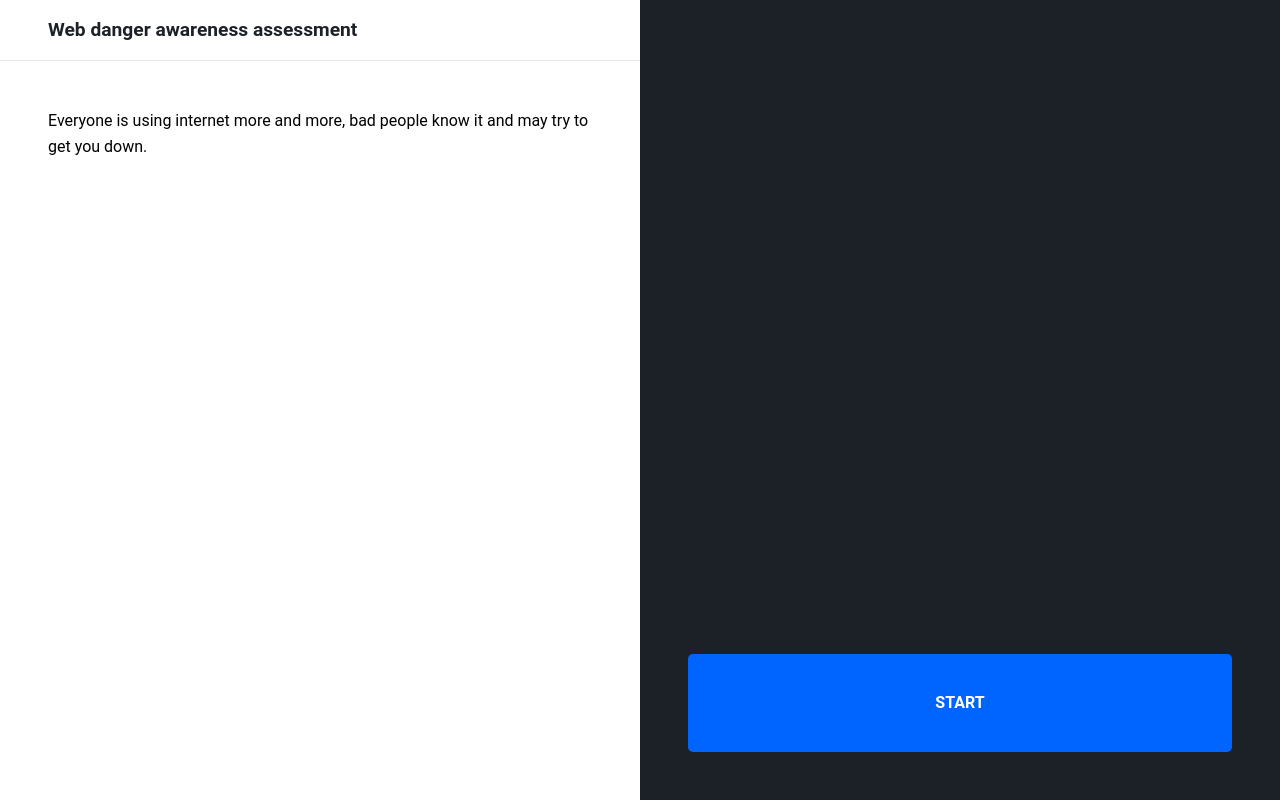
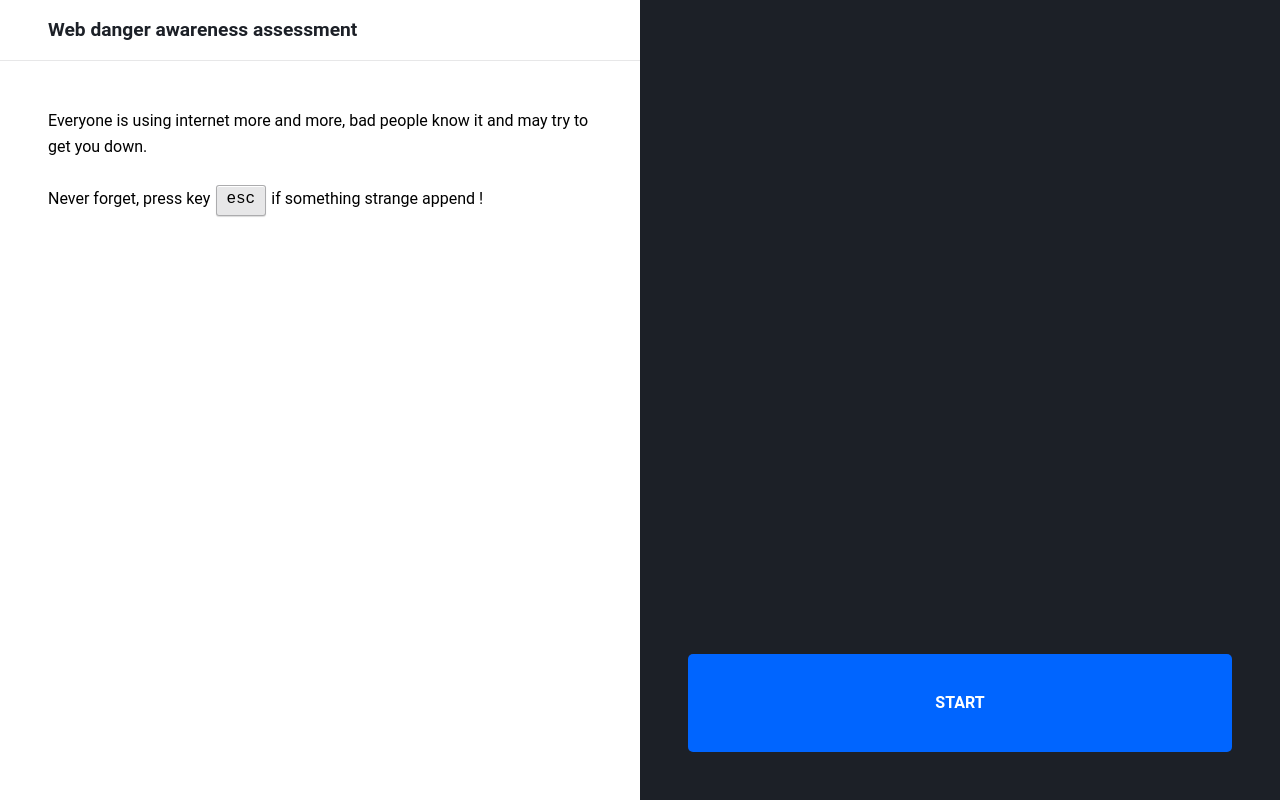
Before and after one commit to BCollignonEcv/app_senbilisationWeb, a Vue app: page / in a window 1280 px wide. Built offline with nearby package versions, Linux system fonts and the light colour scheme.

Commit message:
add fakeError script on 404 page

```diff
--- a/src/assets/base.scss
+++ b/src/assets/base.scss
@@ -62,3 +62,14 @@ h2 {
 h3 {
   font-size: var(--fs-3);
 }
+
+kbd {
+  display: inline-block;
+  margin: 0 0.1em;
+  padding: 0.1em 0.6em;
+  background-color: rgba(60, 60, 67, .12);
+  border: 1px solid rgba(60, 60, 67, .35);
+  border-radius: 3px;
+  box-shadow: 0 1px 1px hsla(210,8%,5%,0.15),inset 0 1px 0 0 #fff;
+  white-space: nowrap;
+}
--- a/src/components/layer.components/section.layer.vue
+++ b/src/components/layer.components/section.layer.vue
@@ -6,6 +6,11 @@
           </div>
         <div class="half right-section">
             <slot name="right" ></slot>
+          </div>
+      </template>
+      <template v-if="type === 'Default'">
+          <div class="content">
+                <slot></slot>
           </div>
       </template>
   </section>
@@ -90,6 +95,11 @@ section {
             z-index: 1;
         }
     }
+
+    &>.content{
+        margin-top: var(--header-size);
+        padding: var(--m-1);
+    }
 }
 
 </style>
--- a/src/views/Home.view.vue
+++ b/src/views/Home.view.vue
@@ -13,6 +13,11 @@ export default {
       const assessmentStore = useAssessmentStore();
       return { assessmentStore }
     },
+    methods: {
+      goTo404(){
+        this.$router.push('/404')
+      }
+    }
 }
 </script>
 
@@ -21,6 +26,8 @@ export default {
     <template #left>
       <div class="content">
         <p>Everyone is using internet more and more, bad people know it and may try to get you down.</p>
+        <br>
+        <p>Never forget, press key <kbd @click="goTo404">esc</kbd> if something strange append !</p>
       </div>
     </template>
     <template #right>
--- a/src/views/NotFound.view.vue
+++ b/src/views/NotFound.view.vue
@@ -1,13 +1,21 @@
 <script>
+import SectionComponent from '@/components/layer.components/section.layer.vue'
 
 export default {
   name: '404',
   components: {
-
+    SectionComponent
   },
   mounted(){
       document.body.requestFullscreen();
-  }
+      document.getElementsByTagName('header')[0].style.display = 'none';
+      addEventListener('fullscreenchange', event => {
+        if(!document.fullscreenElement){
+          document.getElementsByTagName('header')[0].style.display = 'flex';
+          this.$refs.fakeError.remove();
+        }
+      });
+  },
 }
 </script>
 
@@ -15,6 +23,9 @@ export default {
   <figure>
     <img ref="fakeError" class="img-full" src="/img/fakeError.png" alt="" srcset="">
   </figure>
+  <SectionComponent>
+      <p>Well done, that was a fake error, but you are still on a 404 page...</p>
+  </SectionComponent>
 </template>
 
 <style lang="scss" scoped>
```
